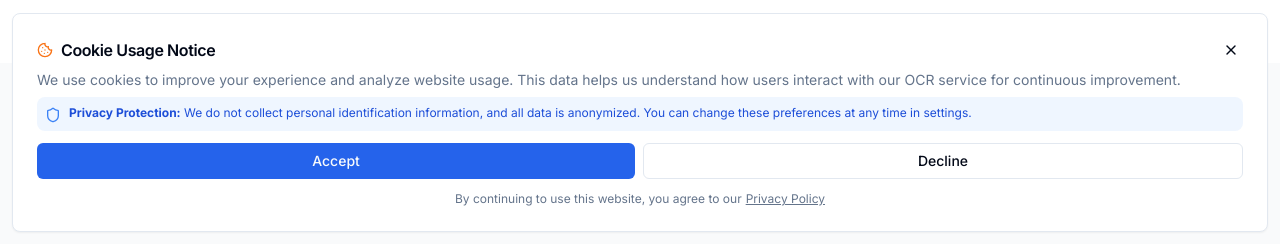
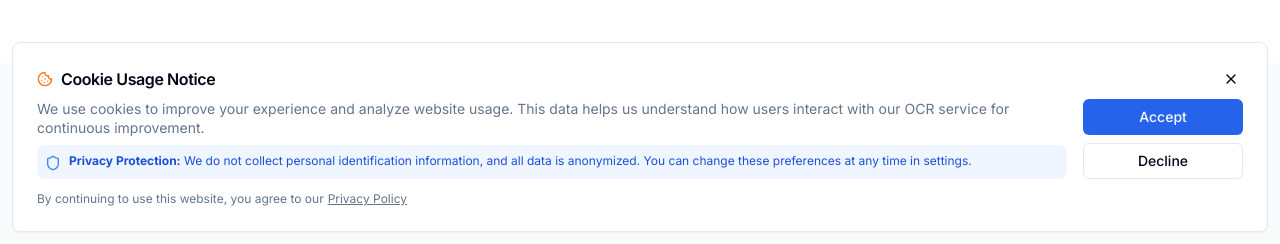
Before and after one commit to yuesir/imageocr-online, a Next.js app: page / in a window 1280 px wide. Shown: the part 556-800 px from the top of the page. Built offline with nearby package versions, Linux system fonts and the light colour scheme; no server answers.

Commit message:
cookie tips

```diff
--- a/components/analytics/CookieConsent.tsx
+++ b/components/analytics/CookieConsent.tsx
@@ -98,7 +98,8 @@ export function CookieConsent() {
             </Button>
           </div>
         </CardHeader>
-        <CardContent className="space-y-2 pt-0">
+        <CardContent className="flex items-start gap-4 pt-0">
+          <div className="flex-1 space-y-2">
             <CardDescription className="text-sm leading-snug">
               We use cookies to improve your experience and analyze website usage. This data helps us understand how users interact with our OCR service for continuous improvement.
             </CardDescription>
@@ -110,11 +111,19 @@ export function CookieConsent() {
               </div>
             </div>
 
-          <div className="flex gap-2 pt-1">
+            <p className="text-xs text-muted-foreground pt-1">
+              By continuing to use this website, you agree to our
+              <a href="/privacy" className="underline hover:no-underline ml-1">
+                Privacy Policy
+              </a>
+            </p>
+          </div>
+
+          <div className="flex flex-col gap-2 min-w-[160px]">
             <Button
               onClick={handleAccept}
               disabled={isLoading}
-              className="flex-1"
+              className="w-full"
               size="sm"
             >
               {isLoading ? 'Processing...' : 'Accept'}
@@ -123,19 +132,12 @@ export function CookieConsent() {
               onClick={handleDecline}
               disabled={isLoading}
               variant="outline"
-              className="flex-1"
+              className="w-full"
               size="sm"
             >
               {isLoading ? 'Processing...' : 'Decline'}
             </Button>
           </div>
-
-          <p className="text-xs text-muted-foreground text-center pt-1">
-            By continuing to use this website, you agree to our
-            <a href="/privacy" className="underline hover:no-underline ml-1">
-              Privacy Policy
-            </a>
-          </p>
         </CardContent>
       </Card>
     </div>
```
Also changed, not shown: 1 other file (tests, documents, lock files or other folders). Lines whose indentation alone changed are shown as unchanged.
